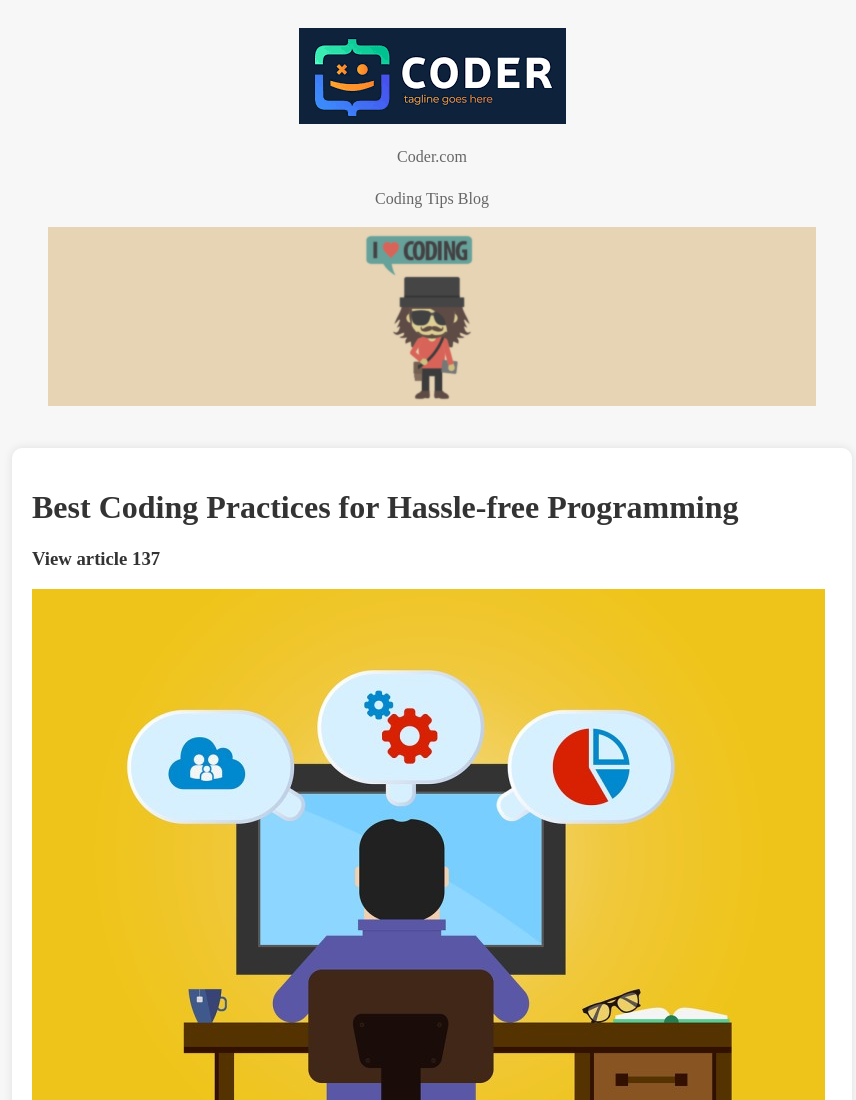
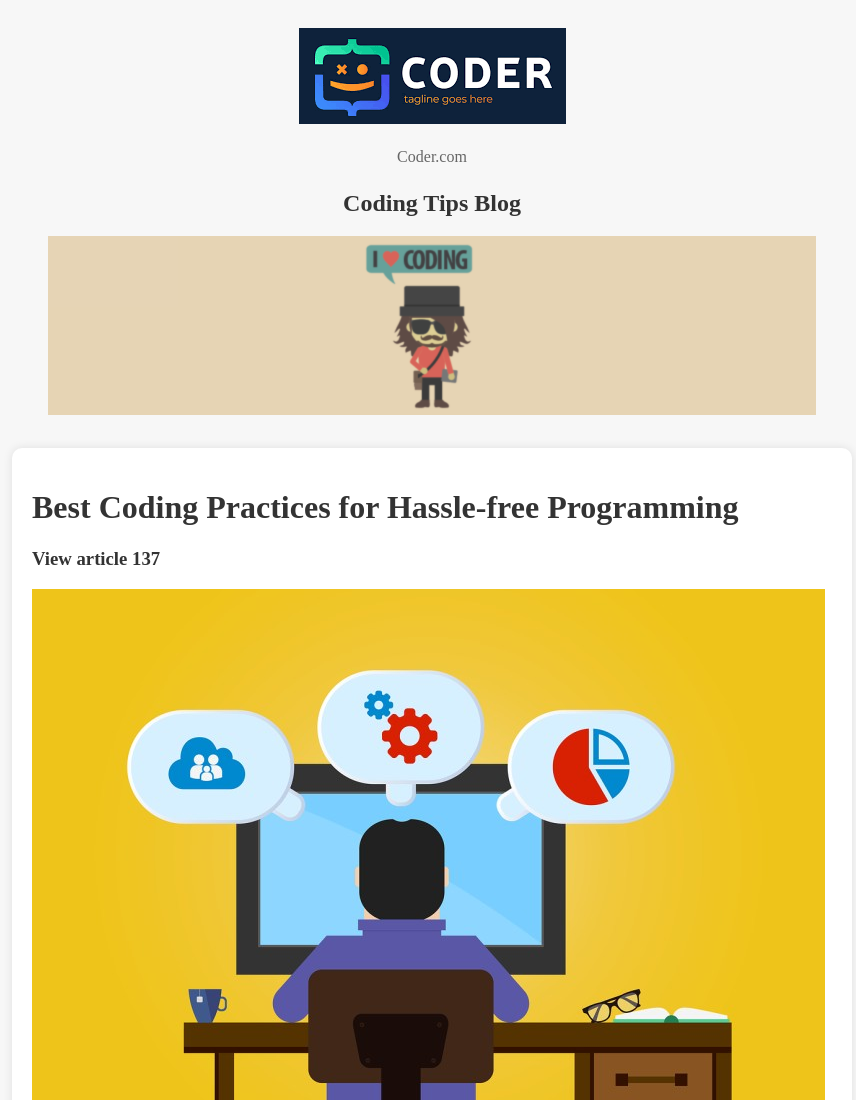
Before and after one commit to mdzubairx/Simple-Blog-Page, a plain HTML site: page index.html in a window 1280 px wide. Shown: the top 1100 px of the page, without its empty margins (208-1064 px from the left). Drawn offline with Linux system fonts and the light colour scheme.

Commit message:
Update index.html

```diff
--- a/index.html
+++ b/index.html
@@ -13,7 +13,7 @@
 
        <a href="https://coder.com/"><p>Coder.com</p></a>
 
-       <p id="about_site"> Coding Tips  Blog</p>
+       <p id="about_site"> <h2>Coding Tips  Blog</h2> </p>
 
        <a href="https://ilovecoding.org/"><img src="header img.png" alt="header img"></a>
 
```
